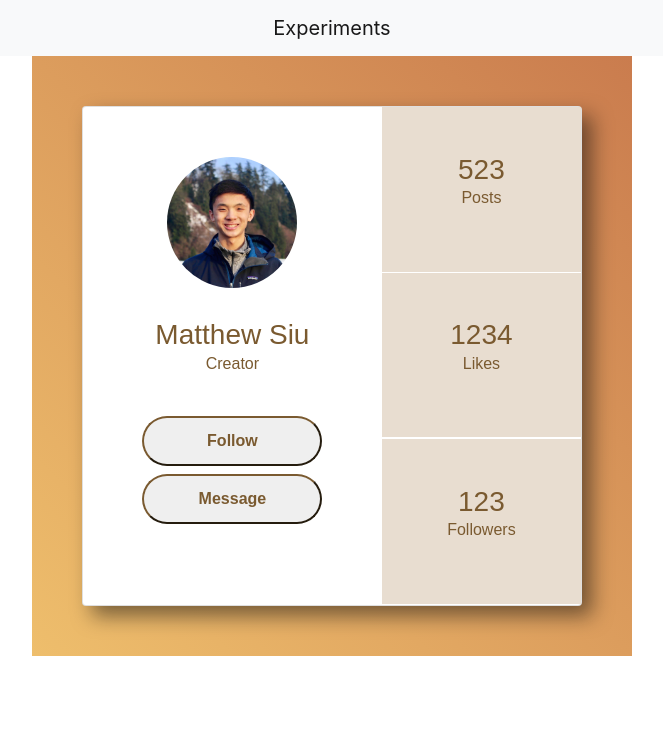
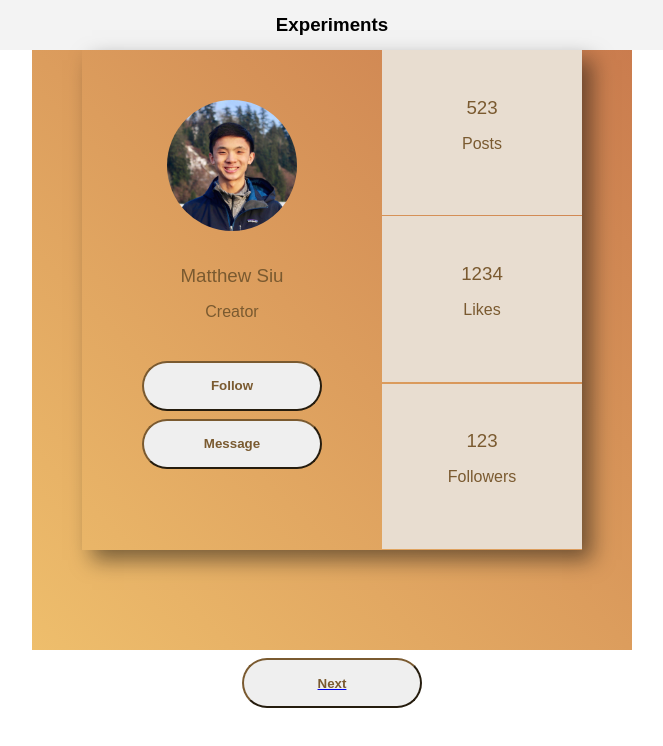
Before and after one commit to Siunami/experiments, a React (Create React App) app in the folder client/: page /practiceCSS/card in a window 1280 px wide. Shown: the top 746 px of the page, without its empty margins (308-971 px from the left). Built offline with nearby package versions, Linux system fonts and the light colour scheme.

Commit message:
css changes

```diff
--- a/client/src/App.css
+++ b/client/src/App.css
@@ -1,35 +1,24 @@
 .App {
   text-align: center;
+  font-family: Arial, Helvetica, sans-serif
 }
 
-.App-logo {
-  animation: App-logo-spin infinite 20s linear;
-  height: 40vmin;
-  pointer-events: none;
+.app-header{
+  height:50px;
+  display:flex;
+  flex-direction: column;
+  background:rgb(232, 232, 232, .5);
+  justify-content: center;
 }
 
-.App-header {
-  background-color: #282c34;
-  min-height: 100vh;
-  display: flex;
-  flex-direction: column;
-  align-items: center;
-  justify-content: center;
-  font-size: calc(10px + 2vmin);
-  color: white;
+.app-title a{
+  text-decoration: none;
+  color:black;
 }
 
-.App-link {
-  color: #61dafb;
-}
-
-@keyframes App-logo-spin {
-  from {
-    transform: rotate(0deg);
-  }
-  to {
-    transform: rotate(360deg);
-  }
+.app-title a:hover{
+  text-decoration: none;
+  color:black;
 }
 
 .welcome-container {
--- a/client/src/App.js
+++ b/client/src/App.js
@@ -1,43 +1,42 @@
 import React, { Component } from 'react';
 import axios from 'axios';
 import { BrowserRouter as Router, Route, Link } from "react-router-dom";
-import { Collapse, Navbar, NavbarToggler, NavbarBrand, Nav, NavItem, NavLink,Container, Row, Col  } from 'reactstrap';
 
 import './App.css';
-import 'bootstrap/dist/css/bootstrap.css';
 
 import First from './first/first';
 import Soundscape from './Soundscapes/soundscape';
 // import Drawing from './Drawing/drawing';
 import ImageCutter from './ImageCutter/imagecutter';
 import PythonProcess from './RunPythonProcess/pythonprocess';
-import PracticeCSS from './CSS practice/PracticeCSS';
+import ProfileCard from './CSS practice/ProfileCard';
 import Welcome from './welcome';
+import LandingPage from './CSS practice/LandingPage'
 
 
 function MainPage(){
   return (
-    <Container>
+    <div>
       <Welcome/>
-      <Row>
+      <p><a href="/hello">Hello! 👋</a></p>
+      <p><a href="/soundscape">Soundscape 🗻</a></p>
+      <p><a href="/imagescraper">Image Cutter ✂️</a></p>
+      <p><a href="/practiceCSS/card/">Practice CSS ✍</a></p>
+      {/* <p><a href="/pythonprocess">Python Process Runner 🐍</a></p> */}
+      {/* <p><a href="/drawing">Drawing 🎨</a></p> */}
+      {/* <Row>
         <Col><p><a href="/hello">Hello! 👋</a></p></Col>
       </Row>
       <Row>
         <Col><p><a href="/soundscape">Soundscape 🗻</a></p></Col>
       </Row>
-      {/* <Row>
-        <Col><p><a href="/drawing">Drawing 🎨</a></p></Col>
-      </Row> */}
       <Row>
         <Col><p><a href="/imagescraper">Image Cutter ✂️</a></p></Col>
       </Row>
       <Row>
-        <Col><p><a href="/practiceCSS">Practice CSS ✍</a></p></Col>
-      </Row>
-      {/* <Row>
-        <Col><p><a href="/pythonprocess">Python Process Runner 🐍</a></p></Col>
+        <Col><p><a href="/practiceCSS/card/">Practice CSS ✍</a></p></Col>
       </Row> */}
-    </Container>
+    </div>
   )
 }
 
@@ -58,23 +57,27 @@
     return (
       <Router>
         <div className="App">
-          <Navbar color="light" light>
+          <div className="app-header">
+            <h3 className="app-title"><Link to="/">Experiments</Link></h3>
+          </div>
+          {/* <Navbar color="light" light>
             <NavbarBrand href="/" className="mr-auto ml-auto">Experiments</NavbarBrand>
-            {/* <NavbarToggler onClick={this.toggleNavbar} className="mr-2" />
+            <NavbarToggler onClick={this.toggleNavbar} className="mr-2" />
             <Collapse isOpen={!this.state.collapsed} navbar>
               <Nav navbar>
                 <NavItem>
                   <NavLink href="https://github.com/reactstrap/reactstrap">GitHub</NavLink>
                 </NavItem>
               </Nav>
-            </Collapse> */}
-          </Navbar>
+            </Collapse>
+          </Navbar> */}
           <Route path="/" exact component={MainPage} />
           <Route path="/hello/" component={First} />
           <Route path="/soundscape/" component={Soundscape} />
           {/* <Route path="/drawing/" component={Drawing} /> */}
           <Route path="/imagescraper/" component={ImageCutter} />
-          <Route path="/practiceCSS" component={PracticeCSS}/>
+          <Route path="/practiceCSS/card/" component={ProfileCard}/>
+          <Route path="/practiceCSS/landing/" component={LandingPage}/>
           {/* <Route path="/pythonprocess/" component={PythonProcess} /> */}
         </div>
       </Router>
--- /dev/null
+++ b/client/src/CSS practice/LandingPage.js
@@ -0,0 +1,15 @@
+import React, { Component } from 'react';
+
+export default class LandingPage extends Component {
+    constructor(){
+        super()
+    }
+
+    render(){
+        return (
+            <div>
+                <h1>In progress..</h1>
+            </div>
+        )
+    }
+}
--- a/client/src/CSS practice/PracticeCSS.js
+++ /dev/null
@@ -1,42 +0,0 @@
-import React, { Component } from 'react';
-
-import './practice.css';
-import profile from './profile.jpg';
-
-export default class PracticeCSS extends Component {
-    constructor(){
-        super()
-    }
-
-    render(){
-        return (
-            <div class="card-bg">
-                <div class="card">
-                    <div class="left-card">
-                        <img id="profile-photo" src={profile} alt="Profile Photo"/>
-                        <h3 id="profile-name">Matthew Siu</h3>
-                        <p id="profile-desc">Creator</p>
-                        <div class="profile-button-wrapper">
-                            <button id="profile-button">Follow</button>
-                            <button id="profile-button">Message</button>
-                        </div>
-                    </div>
-                    <div class="right-card">
-                        <div class="stats-card">
-                            <h3>523</h3>
-                            <p>Posts</p>
-                        </div>
-                        <div class="stats-card middle">
-                            <h3>1234</h3>
-                            <p>Likes</p>
-                        </div>
-                        <div class="stats-card bottom">
-                            <h3>123</h3>
-                            <p>Followers</p>
-                        </div>
-                    </div>
-                </div>
-            </div>
-        )
-    }
-}
--- /dev/null
+++ b/client/src/CSS practice/ProfileCard.js
@@ -0,0 +1,47 @@
+import React, { Component } from 'react';
+import {Link} from 'react-router-dom';
+
+import './practice.css';
+import profile from './profile.jpg';
+
+export default class ProfileCard extends Component {
+    constructor(){
+        super()
+
+    }
+
+    render(){
+        return (
+            <div>
+                <div class="card-bg">
+                    <div class="card">
+                        <div class="left-card">
+                            <img id="profile-photo" src={profile} alt="Profile Photo"/>
+                            <h3 id="profile-name">Matthew Siu</h3>
+                            <p id="profile-desc">Creator</p>
+                            <div class="profile-button-wrapper">
+                                <button id="profile-button">Follow</button>
+                                <button id="profile-button">Message</button>
+                            </div>
+                        </div>
+                        <div class="right-card">
+                            <div class="stats-card">
+                                <h3>523</h3>
+                                <p>Posts</p>
+                            </div>
+                            <div class="stats-card middle">
+                                <h3>1234</h3>
+                                <p>Likes</p>
+                            </div>
+                            <div class="stats-card bottom">
+                                <h3>123</h3>
+                                <p>Followers</p>
+                            </div>
+                        </div>
+                    </div>
+                </div>
+                <Link to="/practiceCSS/landing/"><button id="profile-button">Next</button></Link>
+            </div>
+        )
+    }
+}
--- a/client/src/CSS practice/practice.css
+++ b/client/src/CSS practice/practice.css
@@ -1,7 +1,6 @@
 h1,h2,h3,h4 {
     margin:0;
 }
-
 
 .card-bg {
     width: 600px;
--- /dev/null
+++ b/client/src/first/first.css
@@ -0,0 +1,65 @@
+.guest-wrapper{
+    display:flex;
+    flex-direction: column;
+}
+
+.guest-form{
+    flex:30%;
+    display:flex;
+    flex-direction: column;
+    height:100vh;
+    justify-content: center;
+    align-items: center;
+    text-align: center;
+}
+
+.guest-form input{
+    margin-top:10px;
+    width:40%;
+    font-size:18px;
+    border-radius: 20px;
+    border:1px solid black;
+}
+
+.guest-form textarea{
+    margin-top:10px;
+    width: 40%;
+    resize:none;
+    font-size:18px;
+    border-radius: 20px;
+}
+
+.guest-form button{
+    width: 80px;
+    height:40px;
+    font-size:18px;
+    border-radius: 20px;
+}
+
+
+.guest-book{
+    margin-top:20px;
+    flex:70%;
+}
+
+.posts{
+    display:flex;
+    flex-direction: row;
+}
+
+.post-card{
+    flex:25%;
+    max-width:25%;
+    display:flex;
+    flex-direction: column;
+}
+
+.post-card h4{
+    padding:5px;
+}
+
+.post-card span{
+    padding:5px;
+    font-weight:100;
+    color:rgb(122, 122, 122);
+}
--- a/client/src/first/first.js
+++ b/client/src/first/first.js
@@ -2,7 +2,7 @@
 import axios from 'axios';
 import Moment from 'moment';
 
-import { Jumbotron,InputGroup, Input, Button } from 'reactstrap';
+import './first.css';
 
 export default class First extends Component {
     constructor(){
@@ -56,27 +56,30 @@
 
     render(){
         return (
-            <div>
-                <Jumbotron>
+            <div className="guest-wrapper">
+                <div className="guest-form">
                     <h3>Hello! 👋</h3>
-                    <p>Feel free to add your name and a comment in the log book</p>
-
-                    <InputGroup className="md-6">
-                        <Input value={this.state.name} onChange={this.handleChange} placeholder="name"/>
-                    </InputGroup>
-                    <br/>
-                    <InputGroup className="md-6">
-                        <Input value={this.state.comment} onChange={this.handleCommentChange} placeholder="comment"/>
-                    </InputGroup>
-                    <br/>
+                    <p>Feel free to add your name and a comment in the guest book</p>
+                    <input value={this.state.name} onChange={this.handleChange} placeholder="name"/>
+                    <textarea rows="4" value={this.state.comment} onChange={this.handleCommentChange} placeholder="comment"/>
                     <p className="lead">
-                        <Button color="primary" onClick={this.handleClick}>Submit</Button>
+                        <button onClick={this.handleClick}>Submit</button>
                     </p>
-                </Jumbotron>
-                <h3>Logbook</h3>
-                {this.state.data.map((d,id) => {
-                    return <p key={id}>{d.comment} - {d.name} on {Moment(d.time).format("MM-DD-YYYY")}</p>
-                })}
+                </div>
+                <div className="guest-book">
+                    <h3>Guest Book</h3>
+                    <div className="posts">
+                    {this.state.data.map((d,id) => {
+                        return (
+                            <div className="post-card" key={id}>
+                                <h4>{d.name}</h4>
+                                <p>{d.comment}</p>
+                                <span>{Moment(d.time).format("MM-DD-YYYY")}</span>
+                            </div>
+                        )
+                    })}
+                    </div>
+                </div>
             </div>
         )
     }
--- a/package.json
+++ b/package.json
@@ -17,5 +17,9 @@
     "express": "^4.16.4",
     "mongoose": "^5.5.6",
     "path": "^0.12.7"
+  },
+  "devDependencies": {
+    "node-sass": "^4.12.0",
+    "nodemon": "^1.19.1"
   }
 }
```
Also changed, not shown: 1 other file (tests, documents, lock files or other folders).
